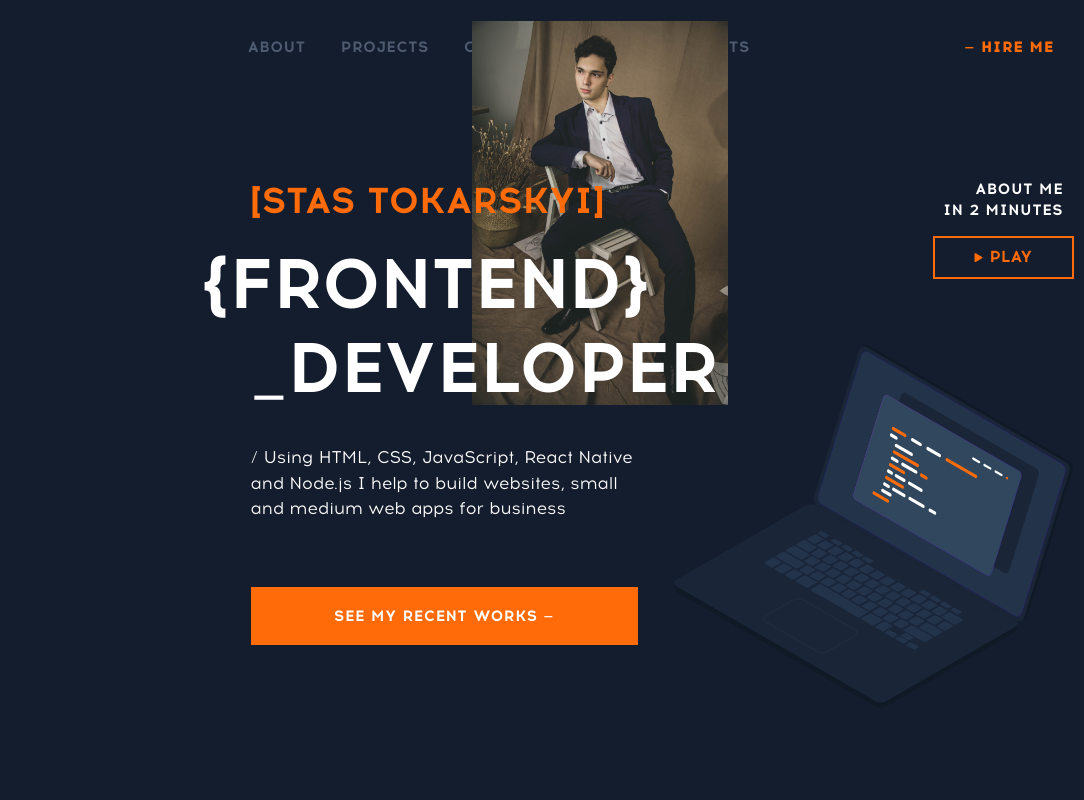
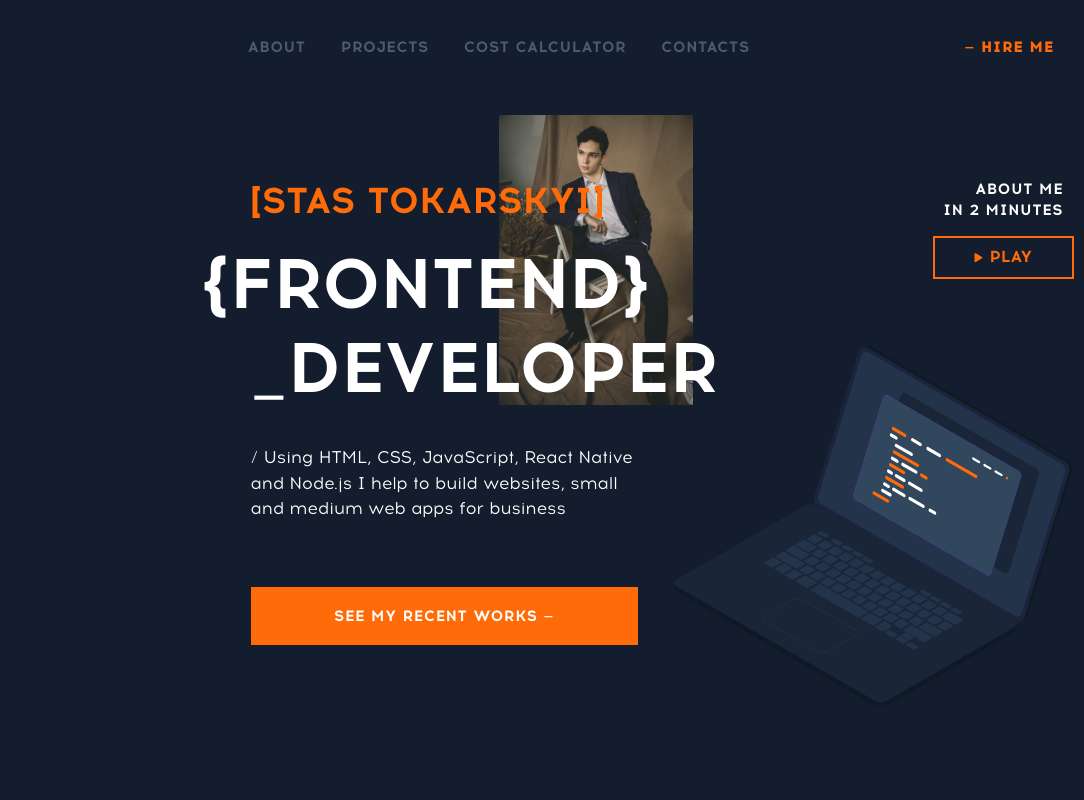
Before and after one commit to Skepy12/my-resume-js-adaptiv, a plain HTML site: page index.html in a window 1280 px wide. Shown: the top 800 px of the page, 196-1280 px from the left. Drawn offline with Linux system fonts and the light colour scheme; files whose address does not match are found by name.

Commit message:
updata my-photo

```diff
--- a/css/style.css
+++ b/css/style.css
@@ -1276,9 +1276,9 @@ body {
 
   .front-page-my-photo {
     position: absolute;
-    width: 256px;
+    width: 50%;
     z-index: 1;
-    right: -125px;
+    right: -90px;
     bottom: 330px;
   }
 
```
